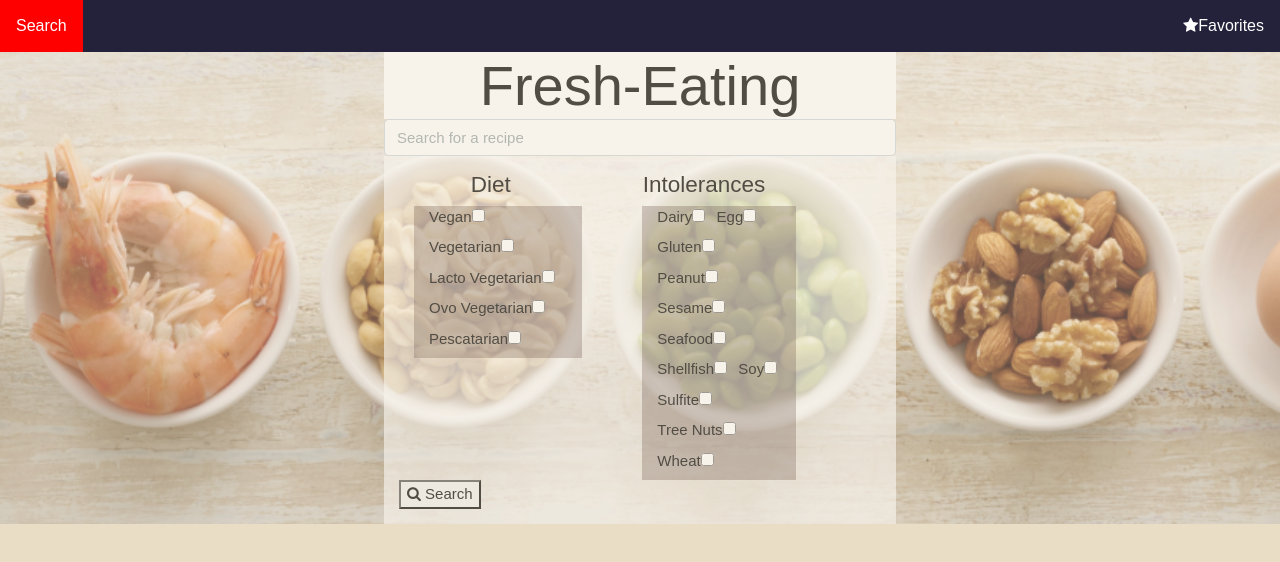
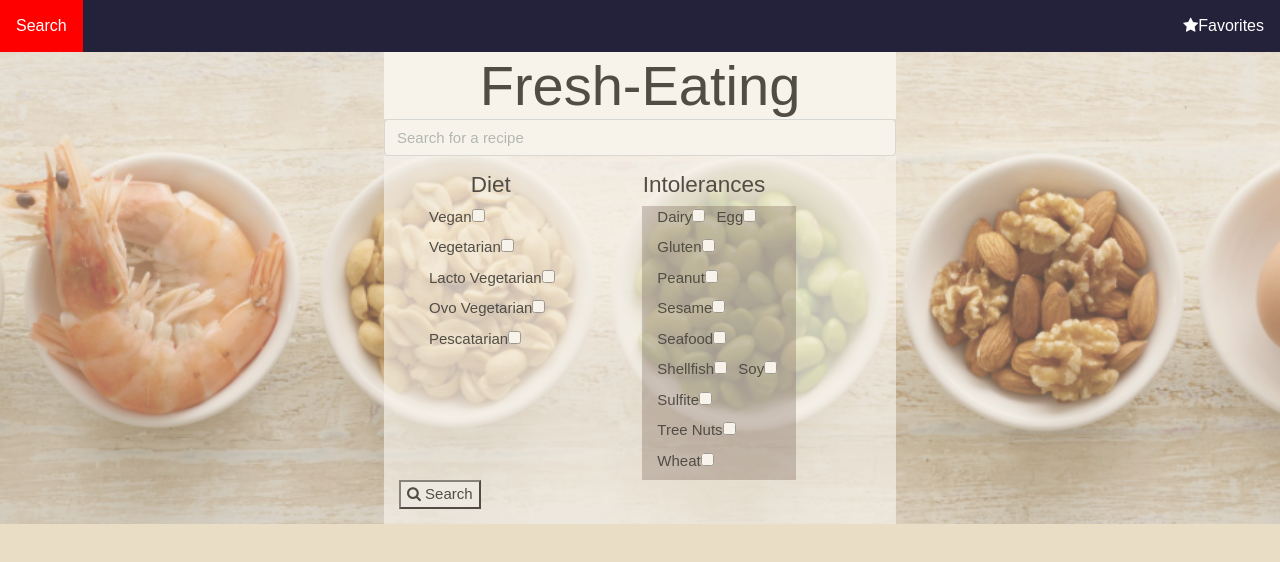
Before and after one commit to lav7patel/Fresh-eating, a React (Create React App) app in the folder client/: page / in a window 1280 px wide. Shown: the top 562 px of the page. Built offline with nearby package versions, Linux system fonts and the light colour scheme.

Commit message:
adnfhoad

```diff
--- a/client/src/components/Checkbox.js
+++ b/client/src/components/Checkbox.js
@@ -1,4 +1,3 @@
-
 import React from "react";
 import PropTypes from "prop-types";
 
@@ -10,8 +9,8 @@ const Checkbox = ({
   onChange
 }) => (
   <input
+    type={type}
     name={name}
-    type={type}
     checked={checked}
     onChange={onChange}
     label={label}
@@ -19,8 +18,8 @@ const Checkbox = ({
 );
 
 Checkbox.propTypes = {
+  type: PropTypes.string,
   name: PropTypes.string.isRequired,
-  type: PropTypes.string,
   label: PropTypes.string,
   checked: PropTypes.bool,
   onChange: PropTypes.func.isRequired
--- a/client/src/components/Favorites.js
+++ b/client/src/components/Favorites.js
@@ -5,7 +5,7 @@ import RecipeCard from "./RecipeCard.js";
 const container = {
   width: "100%",
   height: "100%",
-  display: "flex",
+
   justifyContent: "space-around",
   flexWrap: "wrap",
   flexDirection: "row"
--- a/client/src/index.css
+++ b/client/src/index.css
@@ -127,10 +127,10 @@ button{
 }
 
 .diet-boxes{
-  background-color: blue;
+
   margin-left: 1em;
   padding-left: 1em;
-  background-color:#2b0c064a;
+  /*background-color:#2b0c064a;*/
 
 
 }
@@ -143,7 +143,7 @@ h2{
   font-family: Arial, Helvetica, sans-serif;
   text-align: center;
   font-size: 1.5em;
-
+  /*background-color:#2b0c064a;*/
 }
 
 .button{
```
